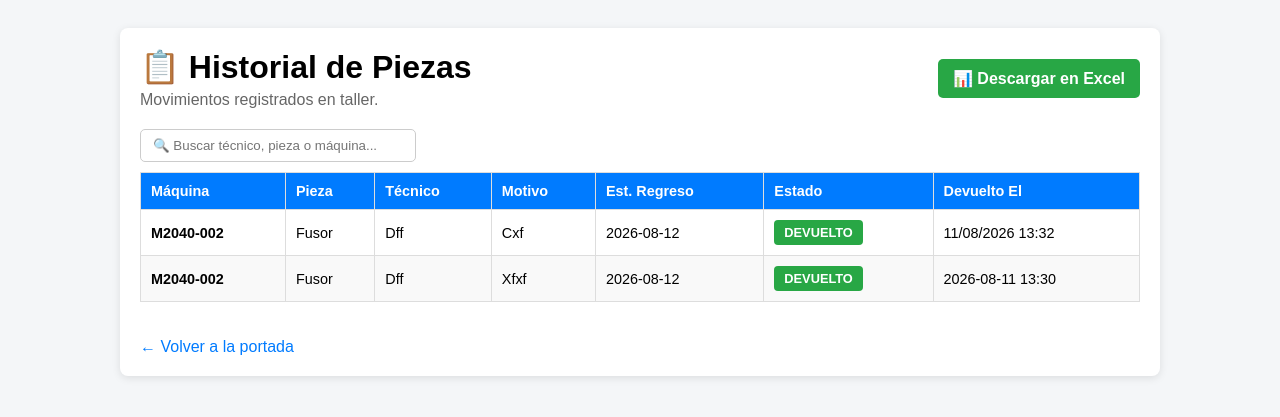
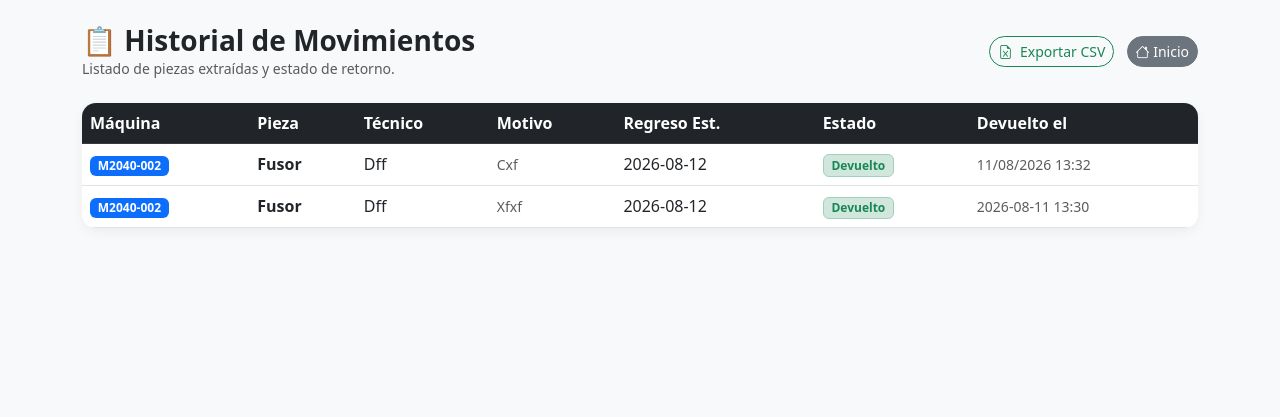
Before and after one commit to bryanyael/inventario-taller, a Flask app: page /admin/registros in a window 1280 px wide. Shown: the top 417 px of the page. Run offline with Flask 3, Linux system fonts and the light colour scheme; data comes from the database, SQL or seed files in the repository.

Commit message:
Update registros.html

```diff
--- a/templates/registros.html
+++ b/templates/registros.html
@@ -1,93 +1,70 @@
-
 <!DOCTYPE html>
 <html lang="es">
 <head>
     <meta charset="UTF-8">
-    <title>Historial de Registros</title>
+    <title>Historial de Movimientos</title>
+    <link href="https://cdn.jsdelivr.net/npm/bootstrap@5.3.0/dist/css/bootstrap.min.css" rel="stylesheet">
+    <link rel="stylesheet" href="https://cdn.jsdelivr.net/npm/bootstrap-icons@1.11.0/font/bootstrap-icons.css">
     <style>
-        body { font-family: Arial, sans-serif; padding: 20px; background-color: #f4f6f8; }
-        .container { max-width: 1000px; margin: auto; background: white; padding: 20px; border-radius: 8px; box-shadow: 0 2px 8px rgba(0,0,0,0.1); }
-        .header-actions { display: flex; justify-content: space-between; align-items: center; margin-bottom: 20px; flex-wrap: wrap; gap: 10px; }
-        .btn-excel { background: #28a745; color: white; padding: 10px 15px; text-decoration: none; border-radius: 5px; font-weight: bold; }
-        .search-box { padding: 8px 12px; width: 250px; border-radius: 5px; border: 1px solid #ccc; }
-        table { width: 100%; border-collapse: collapse; margin-top: 10px; font-size: 0.9rem; }
-        th, td { border: 1px solid #ddd; padding: 10px; text-align: left; }
-        th { background-color: #007bff; color: white; }
-        tr:nth-child(even) { background-color: #f9f9f9; }
-        .badge { padding: 5px 10px; border-radius: 4px; font-size: 0.8rem; font-weight: bold; color: white; display: inline-block; }
-        .badge-pendiente { background-color: #ffc107; color: #333; }
-        .badge-devuelto { background-color: #28a745; }
+        body { background-color: #f8f9fa; }
+        .card-custom { border: none; border-radius: 14px; box-shadow: 0 4px 12px rgba(0,0,0,0.05); }
     </style>
 </head>
 <body>
-
-    <div class="container">
-        <div class="header-actions">
+    <div class="container py-4">
+        <div class="d-flex justify-content-between align-items-center mb-4">
             <div>
-                <h1 style="margin:0;">📋 Historial de Piezas</h1>
-                <p style="margin:5px 0 0 0; color:#666;">Movimientos registrados en taller.</p>
+                <h3 class="fw-bold mb-0">📋 Historial de Movimientos</h3>
+                <p class="text-muted small mb-0">Listado de piezas extraídas y estado de retorno.</p>
             </div>
-            <a href="/admin/exportar_excel" class="btn-excel">📊 Descargar en Excel</a>
+            <div>
+                <a href="/admin/exportar_excel" class="btn btn-outline-success btn-sm rounded-pill me-2">
+                    <i class="bi bi-file-earmark-excel me-1"></i> Exportar CSV
+                </a>
+                <a href="/" class="btn btn-secondary btn-sm rounded-pill"><i class="bi bi-house"></i> Inicio</a>
+            </div>
         </div>
 
-        <input type="text" id="buscador" class="search-box" onkeyup="filtrarTabla()" placeholder="🔍 Buscar técnico, pieza o máquina...">
-
-        {% if registros %}
-            <table id="tablaRegistros">
-                <thead>
+        <div class="card card-custom bg-white overflow-hidden">
+            <div class="table-responsive">
+                <table class="table table-hover align-middle mb-0">
+                    <thead class="table-dark">
                         <tr>
                             <th>Máquina</th>
                             <th>Pieza</th>
                             <th>Técnico</th>
                             <th>Motivo</th>
-                        <th>Est. Regreso</th>
+                            <th>Regreso Est.</th>
                             <th>Estado</th>
-                        <th>Devuelto El</th>
+                            <th>Devuelto el</th>
                         </tr>
                     </thead>
                     <tbody>
-                    {% for reg in registros %}
+                        {% for r in registros %}
                         <tr>
-                            <td><strong>{{ reg.maquina }}</strong></td>
-                            <td>{{ reg.pieza }}</td>
-                            <td>{{ reg.tecnico }}</td>
-                            <td>{{ reg.motivo }}</td>
-                            <td>{{ reg.fecha_regreso }}</td>
+                            <td><span class="badge bg-primary">{{ r.maquina }}</span></td>
+                            <td class="fw-bold">{{ r.pieza }}</td>
+                            <td>{{ r.tecnico }}</td>
+                            <td class="text-muted small">{{ r.motivo }}</td>
+                            <td>{{ r.fecha_regreso }}</td>
                             <td>
-                                {% if reg.estado == 'Devuelto' %}
-                                    <span class="badge badge-devuelto">DEVUELTO</span>
+                                {% if r.estado == 'Devuelto' %}
+                                    <span class="badge bg-success-subtle text-success border border-success-subtle">Devuelto</span>
                                 {% else %}
-                                    <span class="badge badge-pendiente">EN USO</span>
+                                    <span class="badge bg-warning-subtle text-warning-emphasis border border-warning-subtle">En uso</span>
                                 {% endif %}
                             </td>
-                            <td>{{ reg.fecha_devuelto }}</td>
+                            <td class="small text-muted">{{ r.fecha_devuelto }}</td>
+                        </tr>
+                        {% else %}
+                        <tr>
+                            <td colspan="7" class="text-center py-4 text-muted">No hay registros aún.</td>
                         </tr>
                         {% endfor %}
                     </tbody>
                 </table>
-        {% else %}
-            <p style="text-align:center; color:#777; margin-top:30px;">Aún no se ha registrado ningún retiro.</p>
-        {% endif %}
-
-        <br><br>
-        <a href="/" style="color: #007bff; text-decoration: none;">← Volver a la portada</a>
             </div>
-
-    <script>
-        function filtrarTabla() {
-            let input = document.getElementById("buscador").value.toUpperCase();
-            let rows = document.getElementById("tablaRegistros").getElementsByTagName("tr");
-
-            for (let i = 1; i < rows.length; i++) {
-                let text = rows[i].textContent || rows[i].innerText;
-                if (text.toUpperCase().indexOf(input) > -1) {
-                    rows[i].style.display = "";
-                } else {
-                    rows[i].style.display = "none";
-                }
-            }
-        }
-    </script>
-
+        </div>
+    </div>
 </body>
 </html>
```
Lines whose indentation alone changed are shown as unchanged.
